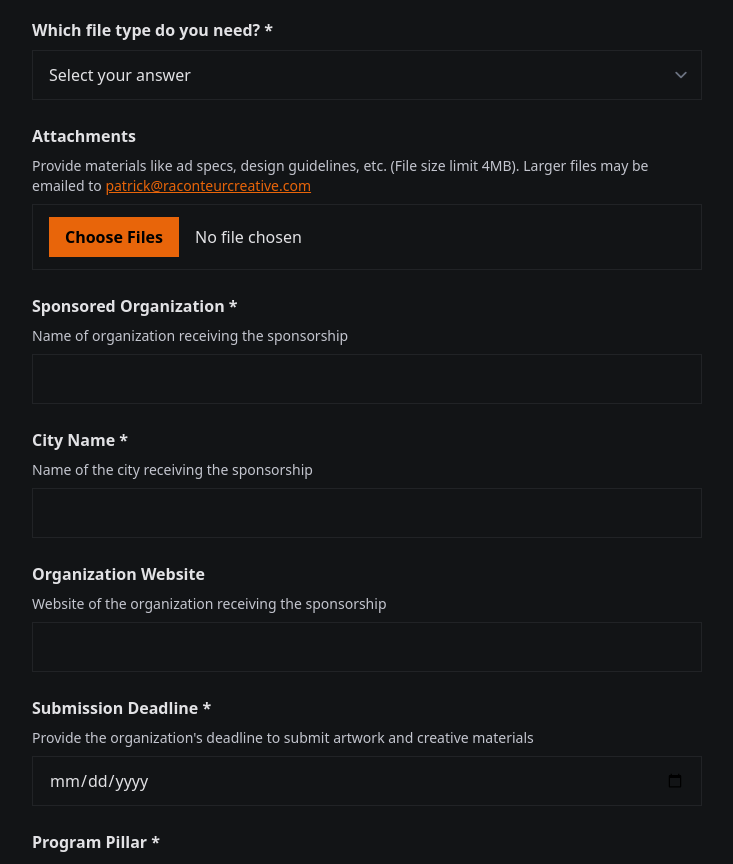
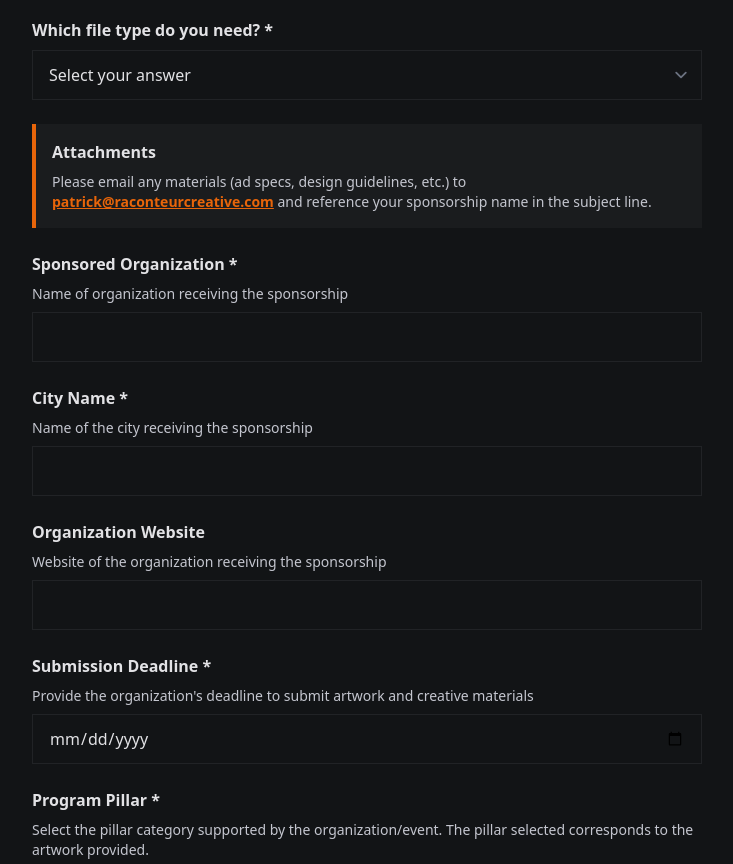
Before and after one commit to Raconteur-Creative/rc-site-redesign, a SvelteKit app: page /forms/sponsorship in a window 1280 px wide. Shown: the part 1400-2264 px from the top of the page, without its empty margins (273-1006 px from the left). Built offline with nearby package versions, Linux system fonts and the light colour scheme.

Commit message:
Remove file upload field, direct users to email attachments instead

```diff
--- a/src/routes/forms/sponsorship/+page.svelte
+++ b/src/routes/forms/sponsorship/+page.svelte
@@ -273,22 +273,12 @@
 					</select>
 				</div>
 
-				<!-- Attachments -->
-				<div>
-					<label for="attachments" class="block text-on-surface font-bold mb-2">
-						Attachments
-					</label>
-					<p class="text-on-surface-variant text-sm mb-2">
-						Provide materials like ad specs, design guidelines, etc. (File size limit 4MB).
-						Larger files may be emailed to <a href="mailto:patrick@raconteurcreative.com" class="text-secondary underline hover:opacity-80">patrick@raconteurcreative.com</a>
+				<!-- Attachments Note -->
+				<div class="bg-surface-container-low border-l-4 border-secondary p-4">
+					<p class="text-on-surface font-bold mb-2">Attachments</p>
+					<p class="text-on-surface-variant text-sm">
+						Please email any materials (ad specs, design guidelines, etc.) to <a href="mailto:patrick@raconteurcreative.com" class="text-secondary underline hover:opacity-80 font-bold">patrick@raconteurcreative.com</a> and reference your sponsorship name in the subject line.
 					</p>
-					<input
-						type="file"
-						id="attachments"
-						name="attachments"
-						multiple
-						class="w-full bg-surface border border-outline-variant/30 px-4 py-3 text-on-surface file:mr-4 file:py-2 file:px-4 file:border-0 file:bg-secondary file:text-on-secondary file:font-bold hover:file:opacity-90 focus:outline-none focus:border-secondary"
-					/>
 				</div>
 
 				<!-- Organization -->
```
